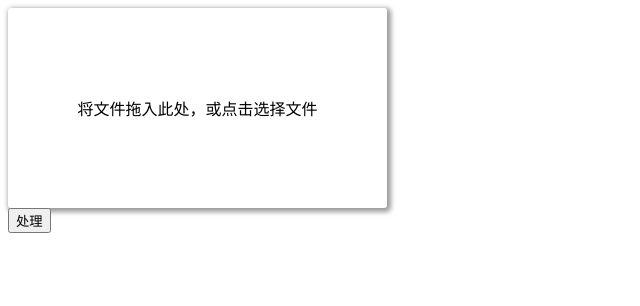
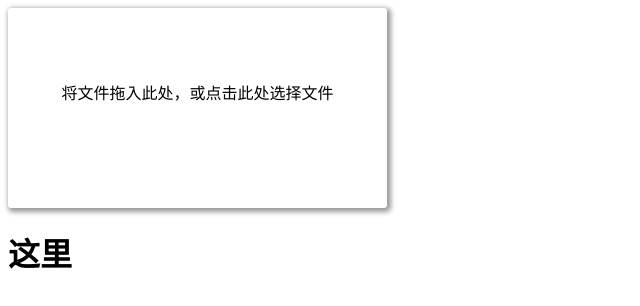
Before and after one commit to Nemo11235/csv-reader, a React (Create React App) app in the folder frontend/: page / in a window 1280 px wide. Shown: the top 306 px of the page, without its empty margins (0-640 px from the left). Built offline with nearby package versions, Linux system fonts and the light colour scheme.

Commit message:
filedropzone setup ready

```diff
--- a/frontend/src/App.js
+++ b/frontend/src/App.js
@@ -1,24 +1,21 @@
 import FileDropZone from "./FileDropZone";
 import "./App.scss";
-import React, { useState } from "react";
-import axios from "axios";
+import React, { useState, useCallback } from "react";
 
 function App() {
-  const [response, setResponse] = useState("");
+  const [response, setResponse] = useState("这里");
 
-  const handleInput = async () => {
-    try {
-      let result = await axios.post("http://localhost:3001/response");
-      setResponse(result.data);
-    } catch (e) {
-      console.error("发生错误", e);
-    }
-  };
+  const handleFileDrop = useCallback((result) => {
+    console.log("接收到了", result);
+    setResponse(result);
+
+    // 在这里可以处理接收到的文件列表，或者将信息传递到主页面的其他组件
+  }, []);
+
   return (
     <div className="App">
       <header className="App-header"></header>
-      <FileDropZone />
-      <button onClick={handleInput}>处理</button>
+      <FileDropZone onFileDrop={handleFileDrop} />
       <h1>{response}</h1>
     </div>
   );
--- a/frontend/src/FileDropZone.js
+++ b/frontend/src/FileDropZone.js
@@ -2,26 +2,24 @@ import React, { useCallback } from "react";
 import { useDropzone } from "react-dropzone";
 
 function FileDropZone({ onFileDrop }) {
-  const sendFile = async () => {
-    try {
-      let result = await axios.post("http://localhost:3001/handleFile");
-    } catch (e) {
-      console.log("处理文件时出现错误", e);
-    }
-  };
-
   const onDrop = useCallback(
     (acceptedFiles) => {
-      // Execute the callback with the dropped file
-      onFileDrop(acceptedFiles[0]);
+      // 如果定义了onFileDrop回调函数，则调用它并传递接收的文件列表
+      onFileDrop("hahaa");
     },
     [onFileDrop]
   );
 
-  const { getRootProps, getInputProps } = useDropzone({
+  const { acceptedFiles, getRootProps, getInputProps } = useDropzone({
     onDrop,
-    accept: ".csv",
   });
+  const files = acceptedFiles.map((file) => (
+    <div>
+      <p>已接收的文件：</p>
+      <p>文件名：{file.name}</p>
+      <p>文件类型：{file.type}</p>
+    </div>
+  ));
 
   return (
     <div
@@ -38,8 +36,9 @@ function FileDropZone({ onFileDrop }) {
         boxShadow: "2px 2px 5px 2px rgba(0,0,0,0.4)",
       }}
     >
-      <p>将文件拖入此处，或点击选择文件</p>
+      <p>将文件拖入此处，或点击此处选择文件</p>
       <input {...getInputProps()} />
+      {acceptedFiles && <p>{files}</p>}
     </div>
   );
 }
```
